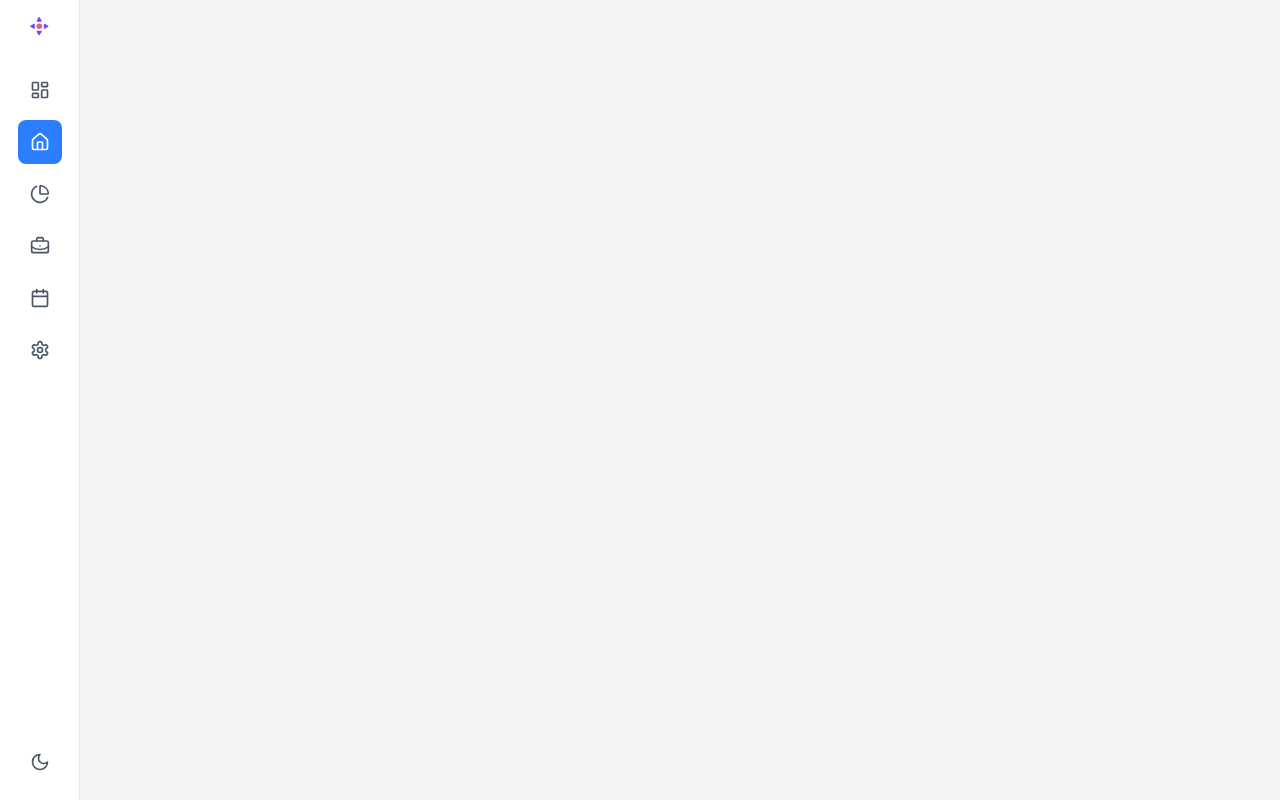
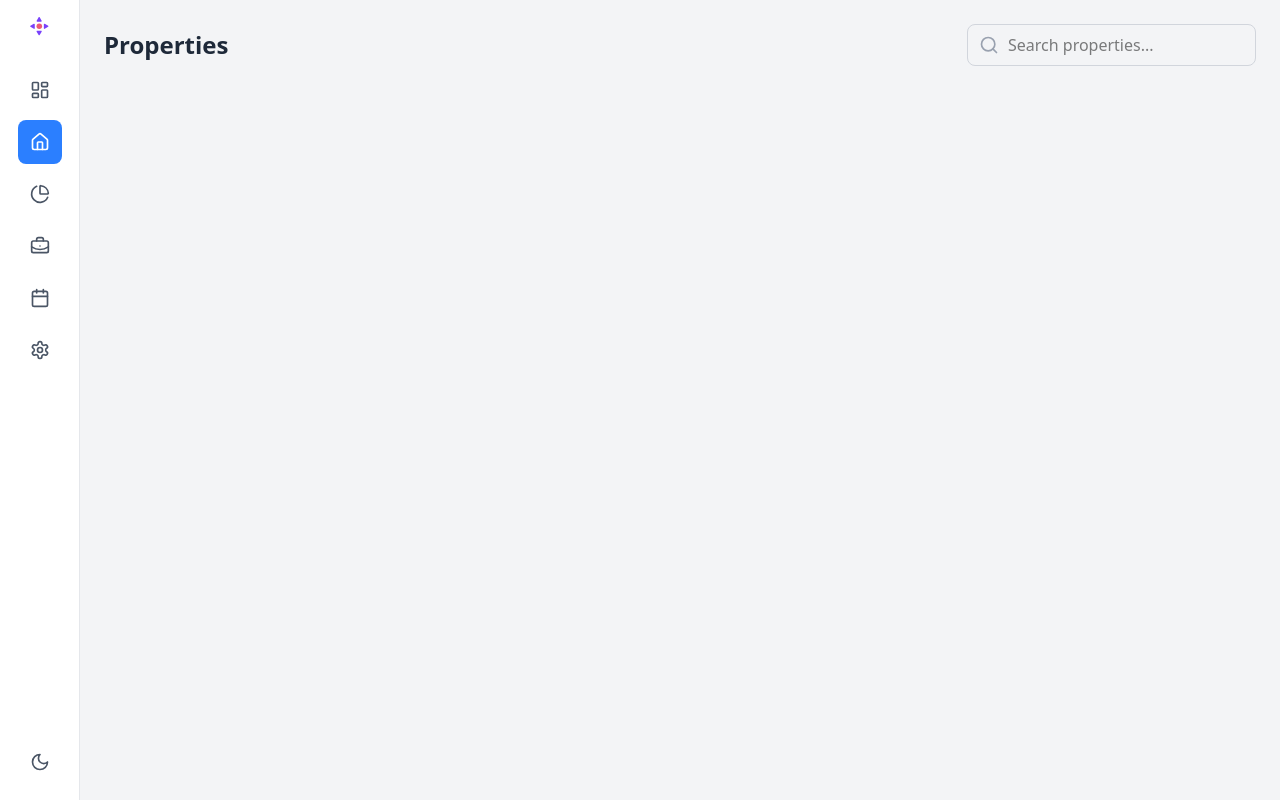
Before and after one commit to Mananjot17/Reeltor, a React (Vite) app: page / in a window 1280 px wide. Both pictures are taken after a click on the button 39 px from the left and 142 px from the top of the page. Built offline with nearby package versions, Linux system fonts and the light colour scheme.

Commit message:
adding search input in properties

```diff
--- a/src/components/Properties.jsx
+++ b/src/components/Properties.jsx
@@ -1,7 +1,29 @@
-import React from "react";
+import { Search } from "lucide-react";
+import React, { useState } from "react";
 
 const Properties = () => {
-  return <div></div>;
+  const [searchTerm, setSearchTerm] = useState("");
+
+  return (
+    <div className="p-6">
+      <div className="flex justify-between items-center mb-6">
+        <h2 className="text-2xl font-bold text-gray-800 dark:text-white">
+          Properties
+        </h2>
+
+        <div className="relative">
+          <Search className="absolute left-3 top-1/2 transform -translate-y-1/2 text-gray-400 w-5 h-5" />
+          <input
+            type="text"
+            placeholder="Search properties..."
+            value={searchTerm}
+            onChange={(e) => setSearchTerm(e.target.value)}
+            className="pl-10 pr-4 py-2 border border-gray-300 dark:border-gray-600 rounded-lg focus:outline-none focus:ring-2 focus:ring-blue-500 dark:bg-gray-700 dark:text-white"
+          />
+        </div>
+      </div>
+    </div>
+  );
 };
 
 export default Properties;
```
